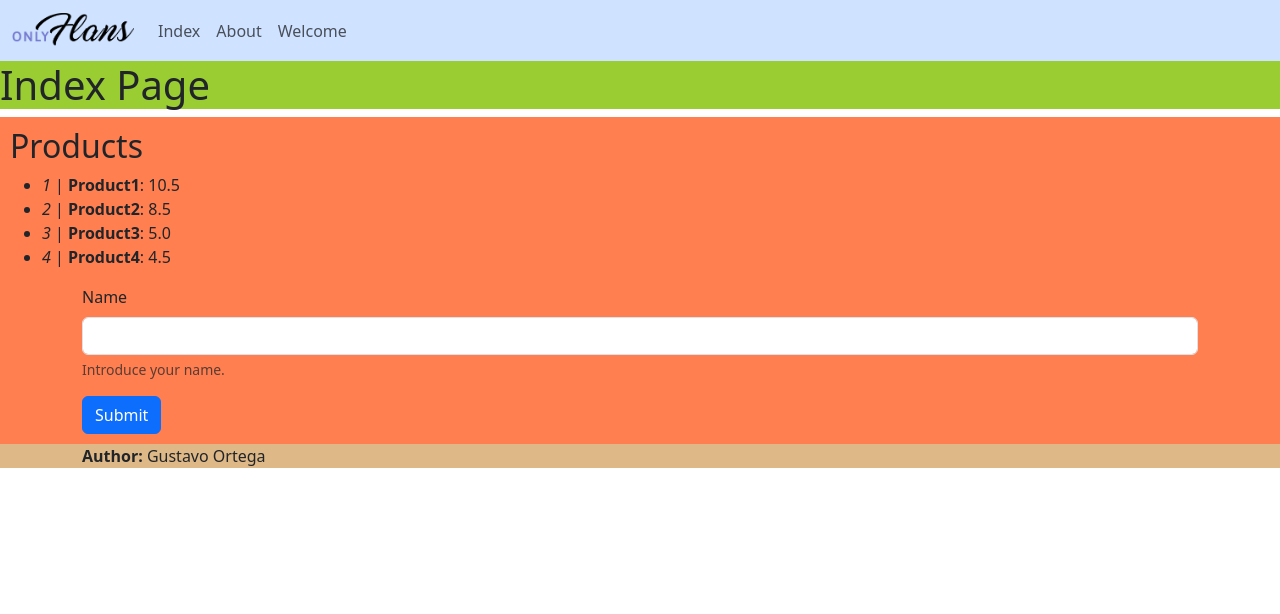
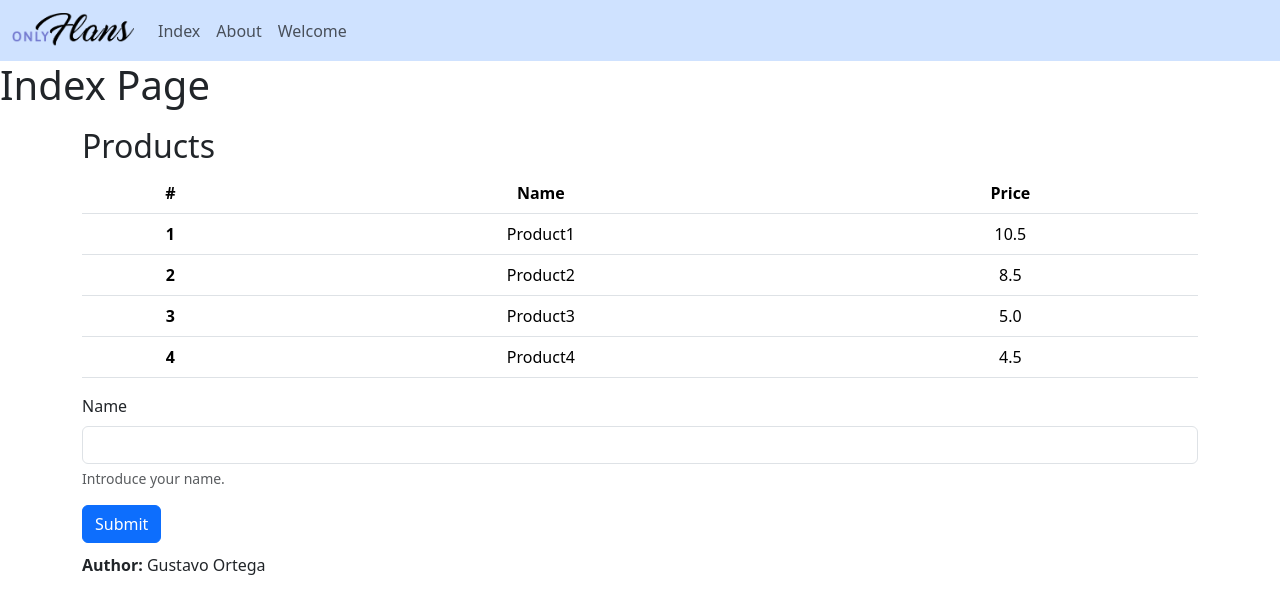
Before and after one commit to gortega1211/onlyflans, a Django app: page / in a window 1280 px wide. Shown: the top 614 px of the page. Run offline with Django 3.2, Linux system fonts and the light colour scheme.

Commit message:
[UPD] web: Table of products

```diff
--- a/onlyflans_dj/web/static/css/styles.css
+++ b/onlyflans_dj/web/static/css/styles.css
@@ -1,12 +1,3 @@
-header {
-    background-color: yellowgreen;
+main {
+    padding: 10px 0px;
 }
-
-main {
-    background-color: coral;
-    padding: 10px 10px;
-}
-
-footer {
-    background-color: burlywood;
-}
--- a/onlyflans_dj/web/templates/index.html
+++ b/onlyflans_dj/web/templates/index.html
@@ -6,16 +6,27 @@
 {% endblock %}
 
 {% block main %}
-    <section>
+    <section class="container">
         <h2>Products</h2>
         <div>
-            <ul>
-                {% for p in products %}
-                    <li>
-                        <i>{{ p.id }}</i> | <strong>{{ p.name }}</strong>: {{ p.price }}
-                    </li>
-                {% endfor %}
-            </ul>
+            <table class="table text-center">
+                <thead>
+                    <tr>
+                    <th scope="col">#</th>
+                    <th scope="col">Name</th>
+                    <th scope="col">Price</th>
+                    </tr>
+                </thead>
+                <tbody>
+                    {% for p in products %}
+                    <tr>
+                        <th scope="row">{{ p.id }}</th>
+                        <td>{{ p.name }}</td>
+                        <td>{{ p.price }}</td>
+                    </tr>
+                    {% endfor %}
+                </tbody>
+            </table>
         </div>
     </section>
 
```
